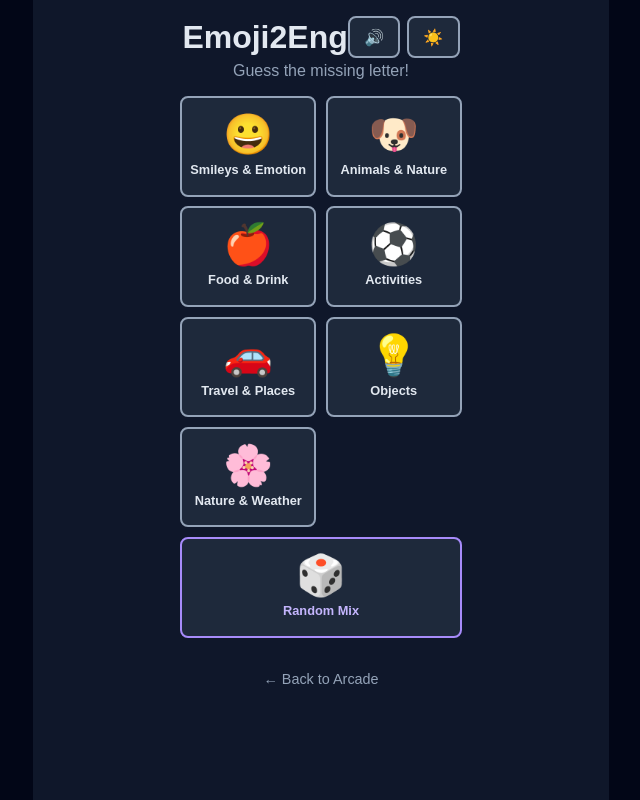
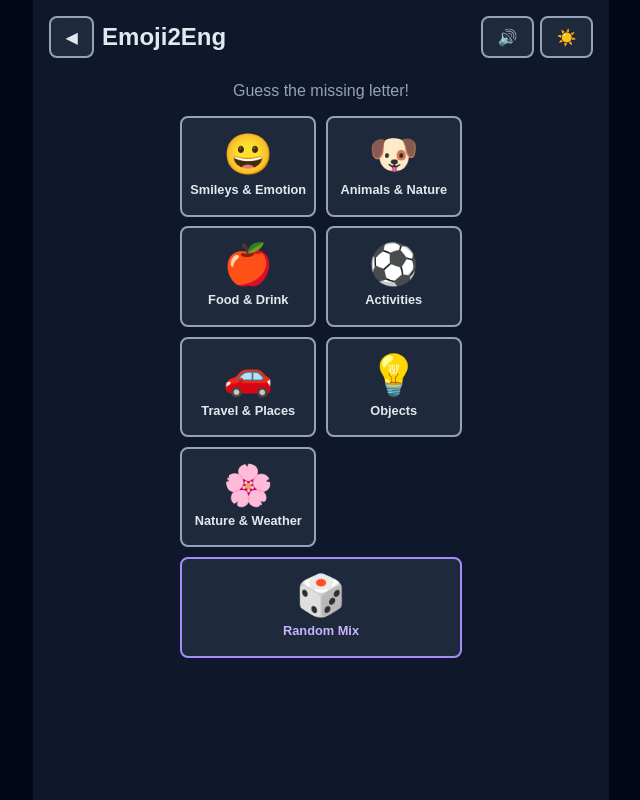
Before and after one commit to hvnsweeting/js-toys, a plain HTML site: page emoji2eng/index.html in a window 1280 px wide. Shown: the whole page, without its empty margins (319-959 px from the left). Drawn offline with Linux system fonts and the light colour scheme.

Commit message:
feat(emoji2eng): move Back to Arcade to header, matching game back button
Replaced footer link with a ◀ button in the same position and style
as the in-game back button (top-left of .game-header). Removed unused
footer and .back-link CSS.

```diff
--- a/emoji2eng/css/style.css
+++ b/emoji2eng/css/style.css
@@ -35,18 +35,30 @@ body {
   min-height: 100vh;
 }
 
-/* ============ TITLE ROW ============ */
+/* ============ HEADER ============ */
 
-.title-row {
-  display: flex;
-  align-items: center;
-  justify-content: space-between;
-  margin-bottom: 0.25rem;
+.game-header h1 {
+  margin: 0;
+  font-size: 1.5rem;
+  flex: 1;
 }
 
-.title-row h1 {
-  margin: 0;
-  font-size: 2rem;
+.back-link-btn {
+  font-size: 1rem;
+  padding: 0.6rem 0.9rem;
+  border: 2px solid #0f172a;
+  border-radius: 0.5rem;
+  background: #ffffff;
+  color: #1f2937;
+  text-decoration: none;
+  display: inline-flex;
+  align-items: center;
+  cursor: pointer;
+}
+
+.back-link-btn:hover {
+  background: #dbeafe;
+  border-color: #3b82f6;
 }
 
 .subtitle {
@@ -133,23 +145,6 @@ body {
   color: #6d28d9;
 }
 
-/* ============ FOOTER ============ */
-
-footer {
-  text-align: center;
-  margin-top: 0.5rem;
-}
-
-.back-link {
-  font-size: 0.9rem;
-  color: #6b7280;
-  text-decoration: none;
-}
-
-.back-link:hover {
-  color: #3b82f6;
-  text-decoration: underline;
-}
 
 /* ============ PLAYING SCREEN ============ */
 
@@ -367,7 +362,8 @@ button:focus-visible,
 }
 
 :root[data-theme="dark"] button,
-:root[data-theme="dark"] .toggle-btn {
+:root[data-theme="dark"] .toggle-btn,
+:root[data-theme="dark"] .back-link-btn {
   background: #1e293b;
   color: #e2e8f0;
   border-color: #94a3b8;
@@ -398,14 +394,6 @@ button:focus-visible,
 
 :root[data-theme="dark"] .cat-card--random .cat-card-name {
   color: #c4b5fd;
-}
-
-:root[data-theme="dark"] .back-link {
-  color: #94a3b8;
-}
-
-:root[data-theme="dark"] .back-link:hover {
-  color: #60a5fa;
 }
 
 :root[data-theme="dark"] .progress-text {
--- a/emoji2eng/index.html
+++ b/emoji2eng/index.html
@@ -13,7 +13,8 @@
 
       <!-- Category Select Screen -->
       <section id="screen-categories" class="screen" aria-label="Category Selection">
-        <div class="title-row">
+        <div class="game-header">
+          <a href="../index.html" class="back-link-btn" aria-label="Back to Arcade">◀</a>
           <h1>Emoji2Eng</h1>
           <div class="title-controls">
             <button id="sound-toggle-btn" type="button" aria-pressed="true" aria-label="Sound on">🔊</button>
@@ -25,10 +26,6 @@
         <nav class="category-grid" id="category-grid" aria-label="Emoji Categories">
           <!-- Populated by app.js -->
         </nav>
-
-        <footer>
-          <a href="../index.html" class="back-link">← Back to Arcade</a>
-        </footer>
       </section>
 
       <!-- Playing Screen -->
```
